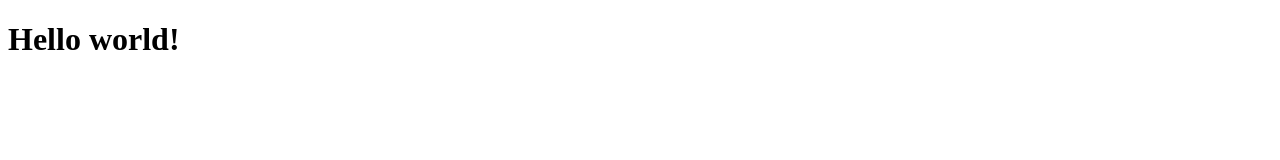
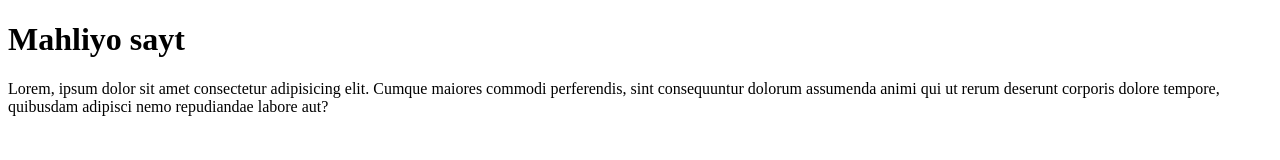
Before and after one commit to Mahliyovilo/my-protfolio, a plain HTML site: page index.html in a window 1280 px wide. Drawn offline with Linux system fonts and the light colour scheme.

Commit message:
html va css fayl o'zgartirildi img qo'shildi

```diff
--- a/index.html
+++ b/index.html
@@ -4,8 +4,14 @@
     <meta charset="UTF-8">
     <meta name="viewport" content="width=device-width, initial-scale=1.0">
     <title>Document</title>
+    <link rel="stylesheet" href="prokuror.jpg">
 </head>
 <body>
-    <h1>Hello world!</h1>
+    <h1>Mahliyo sayt</h1>
+    <p>Lorem, ipsum dolor sit amet consectetur adipisicing elit.
+         Cumque maiores commodi perferendis, sint consequuntur dolorum
+         assumenda animi qui ut rerum deserunt
+         corporis dolore tempore, quibusdam adipisci nemo repudiandae labore aut?</p>
 </body>
+
 </html>
--- a/my.css
+++ b/my.css
@@ -1,3 +1,6 @@
 body{
     background-color: red;
 }
+div{
+    color: #fff;
+}
```
Also changed, not shown: prokuror.jpg (added).
